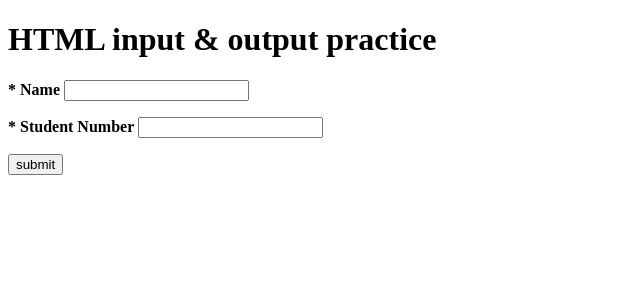
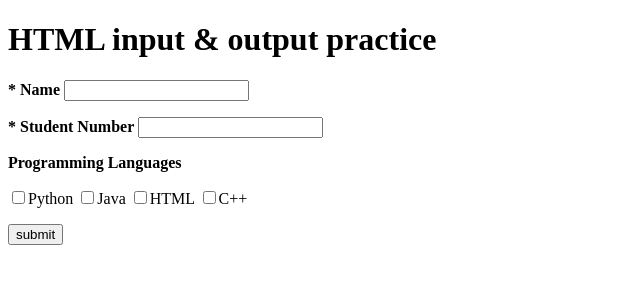
Before and after one commit to gunheee-leee/2023-2-OSSPrac-SkyCollection, a Python web app: template prac7/templates/input.html in a window 1280 px wide. Shown: the top 300 px of the page, without its empty margins (0-640 px from the left). Run offline with Jinja, Linux system fonts and the light colour scheme; the template is opened without the code that fills it, so the values that code supplies are empty.

Commit message:
프로그래밍 언어 추가

```diff
--- a/prac7/templates/input.html
+++ b/prac7/templates/input.html
@@ -5,6 +5,12 @@
     <form action="/result" method="POST">
         <p><b>* Name</b> <input type='text' id='name' name='name' /></p>
         <p><b>* Student Number</b> <input type='text' id='StudentNumber' name='StudentNumber' /></p>
+        <p><b>Programming Languages</b></p>
+        <label><input type="checkbox" name="PL" value="PL">Python</label>
+        <label><input type="checkbox" name="PL" value="PL">Java</label>
+        <label><input type="checkbox" name="PL" value="PL">HTML</label>
+        <label><input type="checkbox" name="PL" value="PL">C++</label>
+        <p></p>
         <button type='submit' name='submit' value='submit'>submit</button>
     </form>
 </body>
```
